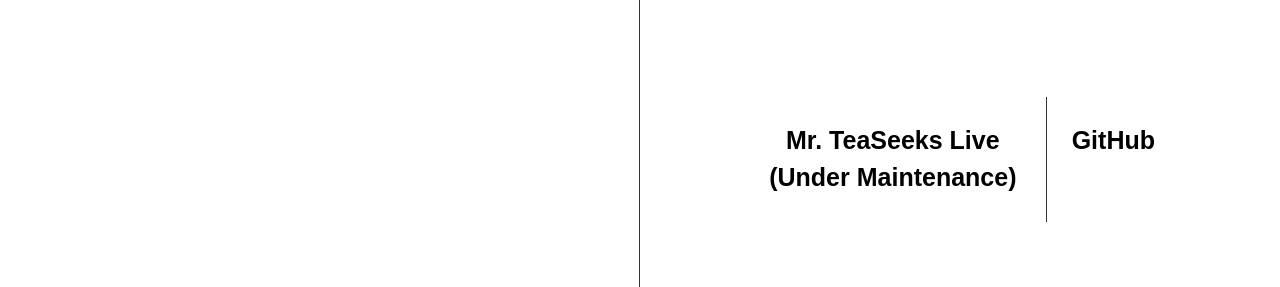
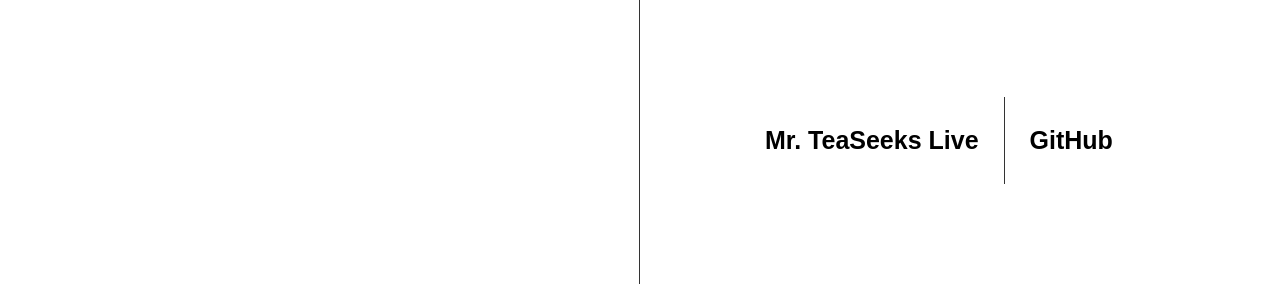
Before and after one commit to DOmstead/Portfolio, a plain HTML site: page index.html in a window 1280 px wide. Shown: the part 2711-2998 px from the top of the page. Drawn offline with nearby package versions, Linux system fonts and the light colour scheme; a web font is replaced by a local one.

Commit message:
Update Mr. Teaseeks host link.html

```diff
--- a/index.html
+++ b/index.html
@@ -81,7 +81,7 @@
                         will tell them the perfect type of tea. Is it a nice black Oolong, the perfect Pu-erh, or a spearmint infused blend? Mr. TeaSeeks knows, and now you can too!
                     </p>
                     <div class= "project-links">
-                        <a href = "https://mr-tea-seeks-frontend.vercel.app/" class="play-link" target= "_blank"> Mr. TeaSeeks Live (Under Maintenance)</a>
+                        <a href = "https://mr-tea-seeks-frontend.onrender.com/" class="play-link" target= "_blank"> Mr. TeaSeeks Live </a>
                         <a href = "https://github.com/DOmstead/Mr.-TeaSeeks" class="github-link" target= "_blank"> GitHub</a>
                     </div>
                 </div>
```
